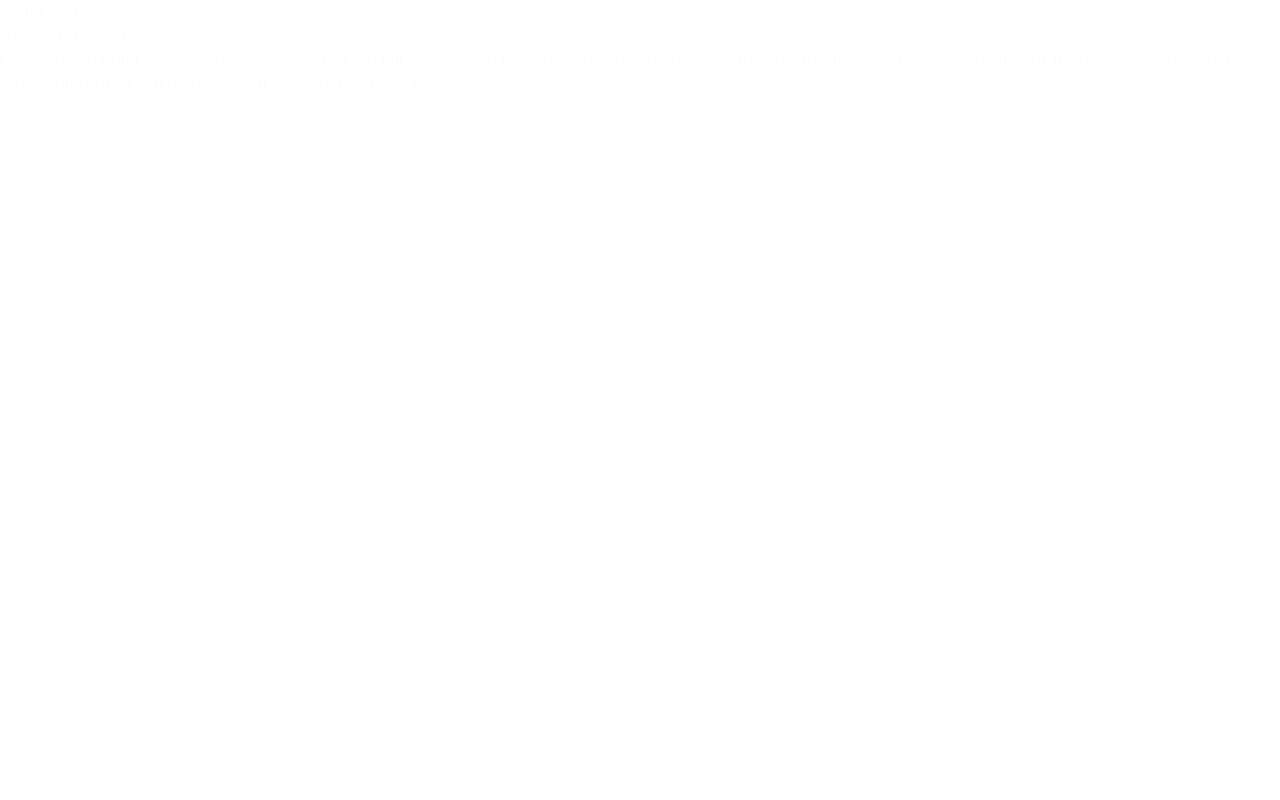
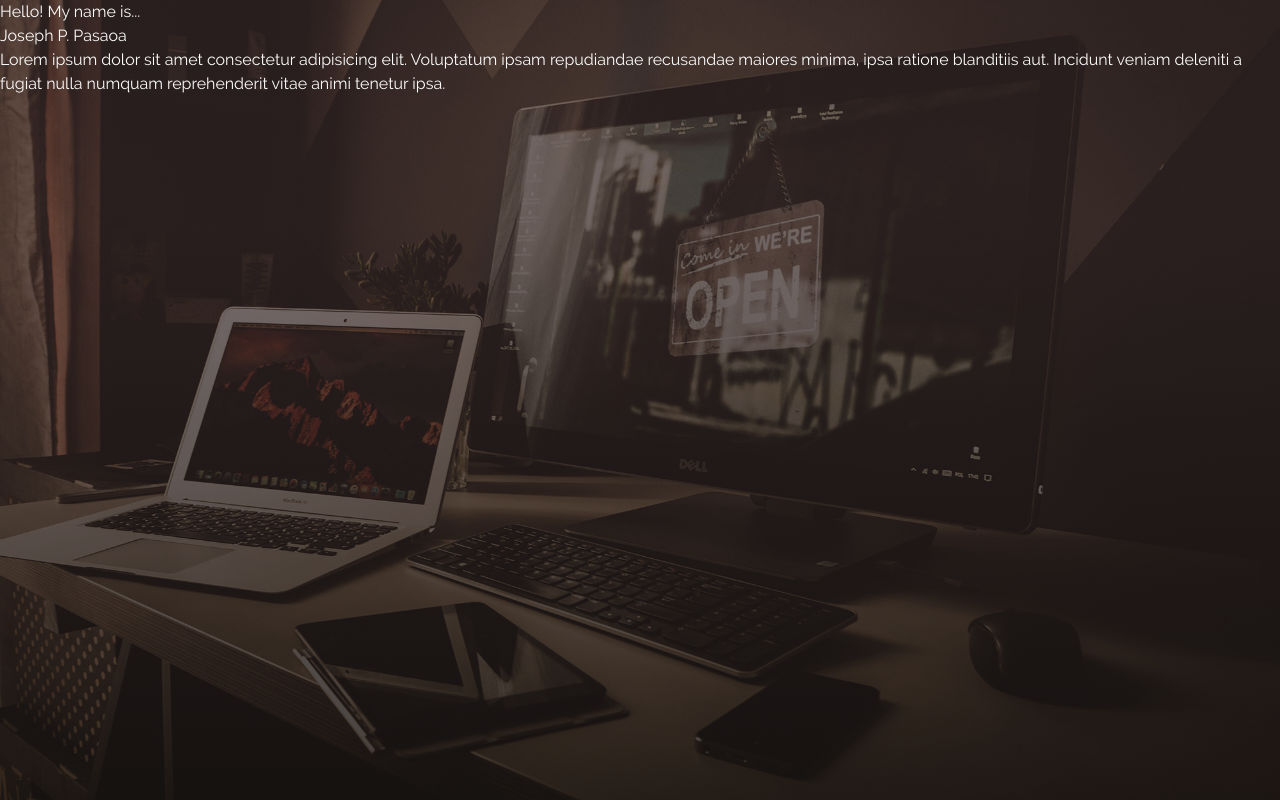
Before and after one commit to joseph-p-pasaoa/my-portfolio-site-v1-redraw--react-ts, a React (Create React App) app: page / in a window 1280 px wide. Built offline with nearby package versions, Linux system fonts and the light colour scheme.

Commit message:
build background-dim css system

```diff
--- a/src/Main.scss
+++ b/src/Main.scss
@@ -1,4 +1,6 @@
-@import './scss/reset'; // modern reset by Andy Bell
+/* IMPORTS */
+@import './scss/reset';             // modern reset by Andy Bell
+@import './scss/background';        // background dimming mechanism
 
 
 
@@ -103,3 +105,7 @@
 //         transform: rotate(360deg);
 //     }
 // }
+
+.text {
+    width: 12rem;
+}
--- /dev/null
+++ b/src/scss/_background.scss
@@ -0,0 +1,27 @@
+// BACKGROUND DIMMING MECHANISM
+
+body {
+    background-color: #171111; // to cover viewport completely when screen is dragged
+    background-image: linear-gradient(180deg, rgba(33, 16, 16, 0.62) 28%,rgba(12, 7, 5, 0.76) 100%),
+        url(../assets/images/backgrounds/contemp-comp-gtm.jpg);
+    background-size: cover;
+    background-position: left bottom;
+    background-attachment: fixed;
+}
+
+.background-dimmer {
+    z-index: -10;
+
+    position: fixed;
+    top: 0;
+    left: 0;
+    width: 100%;
+    height: 100%;
+
+    background-color: #08080899;
+
+    opacity: 0;
+    transition: opacity .8s ease-out 1s;
+
+    &.show { opacity: 1; }
+}
--- a/src/scss/_reset.scss
+++ b/src/scss/_reset.scss
@@ -38,8 +38,11 @@
 /* Set core body defaults */
 body {
   min-height: 100vh;
+  line-height: 1.5;
+
   text-rendering: optimizeSpeed;
-  line-height: 1.5;
+  -webkit-font-smoothing: antialiased;
+  -moz-osx-font-smoothing: grayscale;
 }
 
 /* Remove list styles on ul, ol elements with a class attribute */
```
Also changed, not shown: src/assets/images/backgrounds/contemp-comp-gtm.jpg (added).
